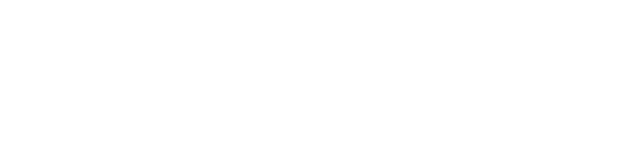
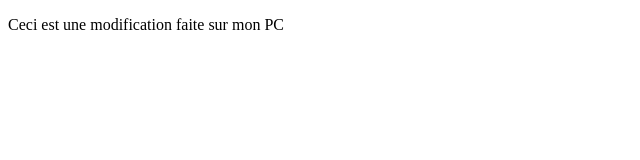
Before and after one commit to OneMoreJD/my-super-website, a plain HTML site: page index.html in a window 1280 px wide. Shown: the whole page, without its empty margins (0-640 px from the left). Drawn offline with Linux system fonts and the light colour scheme.

Commit message:
Modif sur le PC

```diff
--- a/index.html
+++ b/index.html
@@ -2,9 +2,10 @@
 <html>
   <head>
     <meta charset="UTF-8">
-    <title>title</title>
+    <title>Quête</title>
   </head>
   <body>
+    <p>Ceci est une modification faite sur mon PC</p>
 
   </body>
 </html>
```
